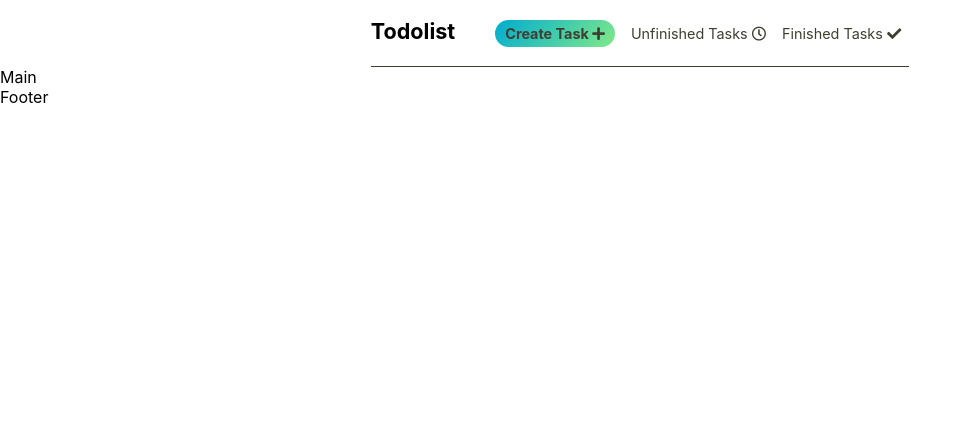
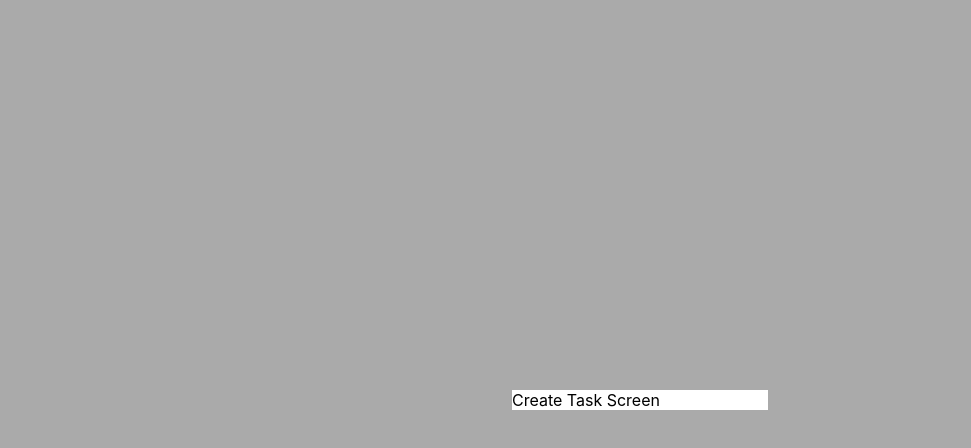
Before and after one commit to igor06brw/todolist, a React (Create React App) app: page / in a window 1280 px wide. Shown: the top 448 px of the page, without its empty margins (0-971 px from the left). Built offline with nearby package versions, Linux system fonts and the light colour scheme.

Commit message:
Create Task screen & init modal form

```diff
--- a/src/components/Main.js
+++ b/src/components/Main.js
@@ -1,9 +1,11 @@
 import React from 'react'
+import CreateTaskScreen from '../screens/CreateTaskScreen'
 
 const Main = () => {
     return (
         <div>
             Main
+            <CreateTaskScreen />
         </div>
     )
 }
--- /dev/null
+++ b/src/screens/CreateTaskScreen.js
@@ -0,0 +1,37 @@
+import React from 'react'
+import styled from 'styled-components';
+
+const ModalContainer = styled.div`
+    background: #AAA;
+    width: 100vw;
+    height: 100vh;
+
+    position: fixed;
+    top: 50%;
+    left: 50%;
+    transform: translate(-50%, -50%);
+
+    z-index: 1;
+    }
+`
+
+const ModalBox = styled.div`
+    position: absolute;
+    top: 50%;
+    left: 50%;
+    transform: translate(-50%, -50%);
+    background: #fff;
+    width: 20vw;
+`
+
+const CreateTaskScreen = () => {
+    return (
+        <ModalContainer>
+            <ModalBox>
+                Create Task Screen
+            </ModalBox>
+        </ModalContainer>
+    )
+}
+
+export default CreateTaskScreen
```
